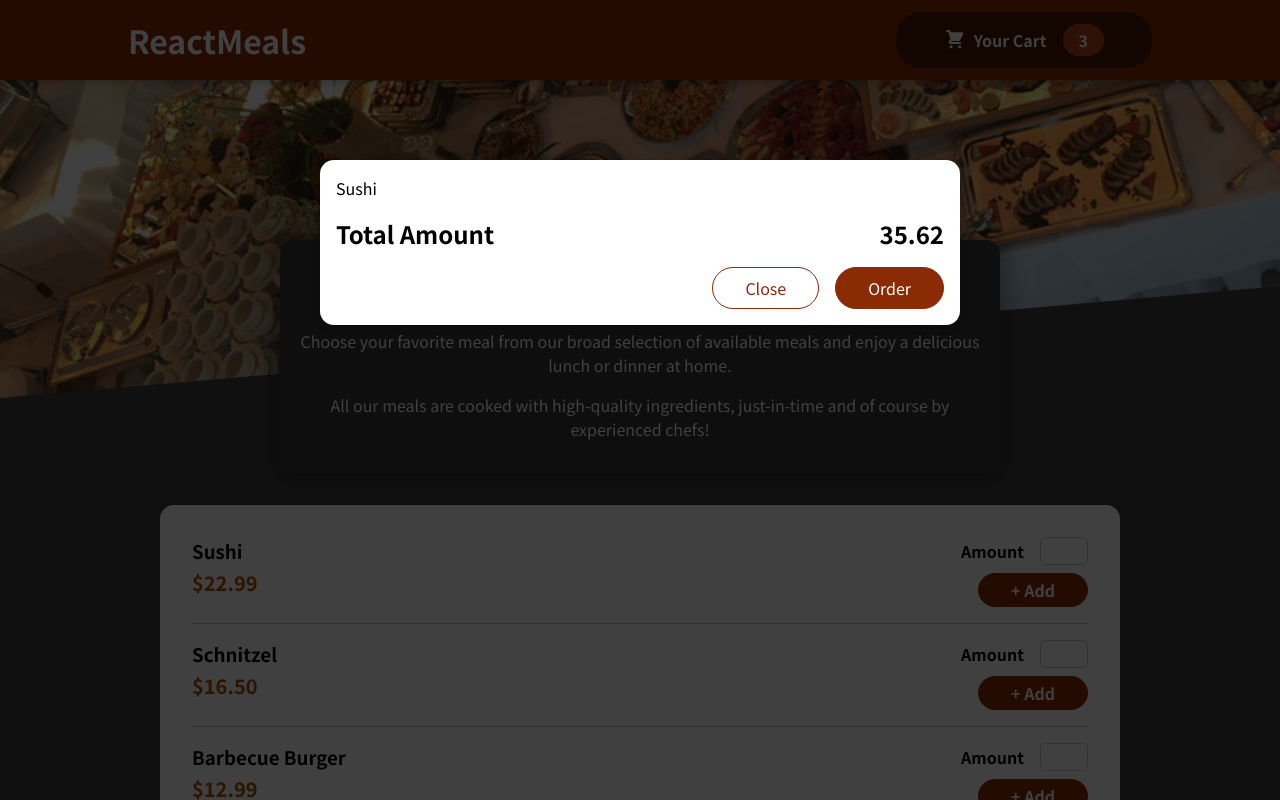
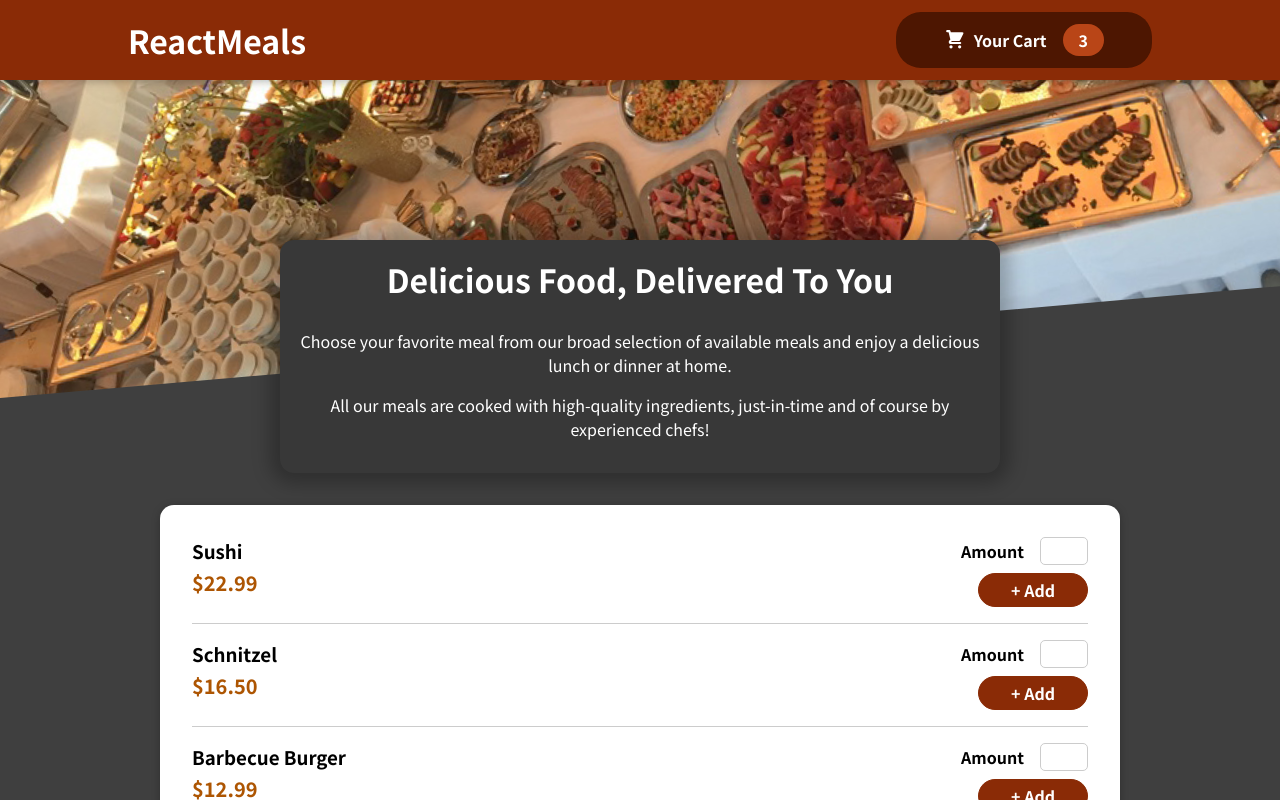
Before and after one commit to mfbernasol/food-order-app-react, a React (Create React App) app: page / in a window 1280 px wide. Shown: the top 800 px of the page. Built offline with nearby package versions, Linux system fonts and the light colour scheme.

Commit message:
add cart and modal state

```diff
--- a/src/App.js
+++ b/src/App.js
@@ -1,12 +1,23 @@
-import React, { Fragment } from 'react';
+import React, { Fragment,useState } from 'react';
 import Header from './components/Layout/Header';
 import Meals from './components/Meals/Meals';
 import Cart from './components/Cart/Cart';
 function App() {
+  const [cartIsShown, setCartIsShown] = useState(false);
+
+  const showCartHanlder = () => {
+    setCartIsShown(true)
+  }
+
+  const hideCartHandler = () => {
+    setCartIsShown(false);
+  }
+
+
   return (
     <Fragment>
-      <Cart/>
-      <Header />
+      {cartIsShown && <Cart onClose={hideCartHandler}/>}
+      <Header onShowCart={showCartHanlder}/>
       <main>
         <Meals />
       </main>
--- a/src/components/Cart/Cart.js
+++ b/src/components/Cart/Cart.js
@@ -9,14 +9,14 @@
     </ul>
   );
   return (
-    <Modal>
+    <Modal onClose={props.onClose}>
       {cartItems}
       <div className={classes.total}>
         <span>Total Amount</span>
         <span>35.62</span>
       </div>
       <div className={classes.actions}>
-        <button className={classes['button--alt']}>Close</button>
+        <button className={classes['button--alt']} onClick={props.onClose}>Close</button>
         <button className={classes.button}>Order</button>
       </div>
     </Modal>
--- a/src/components/Layout/Header.js
+++ b/src/components/Layout/Header.js
@@ -7,7 +7,7 @@
     <Fragment>
       <header className={classes.header}>
         <h1>ReactMeals</h1>
-        <HeaderCartButton/>
+        <HeaderCartButton onClick={props.onShowCart}/>
       </header>
       <div className={classes['main-image']}>
         <img src={mealsImage} alt='table of food' />
--- a/src/components/Layout/HeaderCartButton.js
+++ b/src/components/Layout/HeaderCartButton.js
@@ -2,7 +2,7 @@
 import classes from './HeaderCartButton.module.css';
 const HeaderCartButton = (props) => {
   return (
-    <button className={classes.button}>
+    <button className={classes.button} onClick={props.onClick}>
       <span className={classes.icon}>
         <CartIcon />
       </span>
--- a/src/components/UI/Modal.js
+++ b/src/components/UI/Modal.js
@@ -3,7 +3,7 @@
 import classes from './Modal.module.css';
 
 const Backdrop = (props) => {
-  return <div className={classes.backdrop}></div>;
+  return <div className={classes.backdrop} onClick={props.onClose}></div>;
 };
 
 const ModalOverlay = (props) => {
@@ -19,7 +19,7 @@
 const Modal = (props) => {
   return (
     <Fragment>
-      {ReactDom.createPortal(<Backdrop />, portalElement)}
+      {ReactDom.createPortal(<Backdrop onClose={props.onClose} />, portalElement)}
       {ReactDom.createPortal(<ModalOverlay>{props.children}</ModalOverlay>,portalElement)}
     </Fragment>
   );
```
Also changed, not shown: 1 other file (tests, documents, lock files or other folders).
